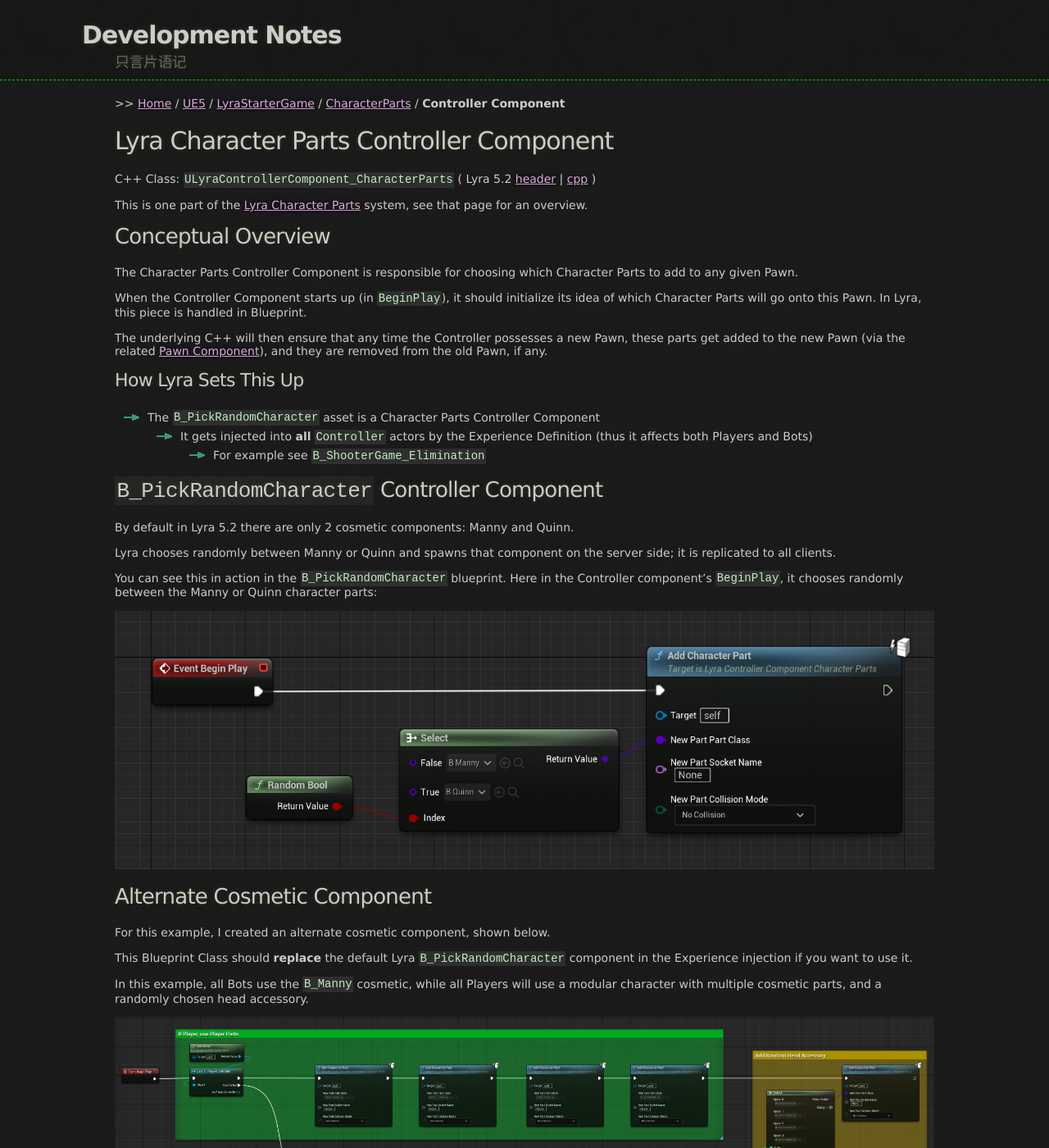
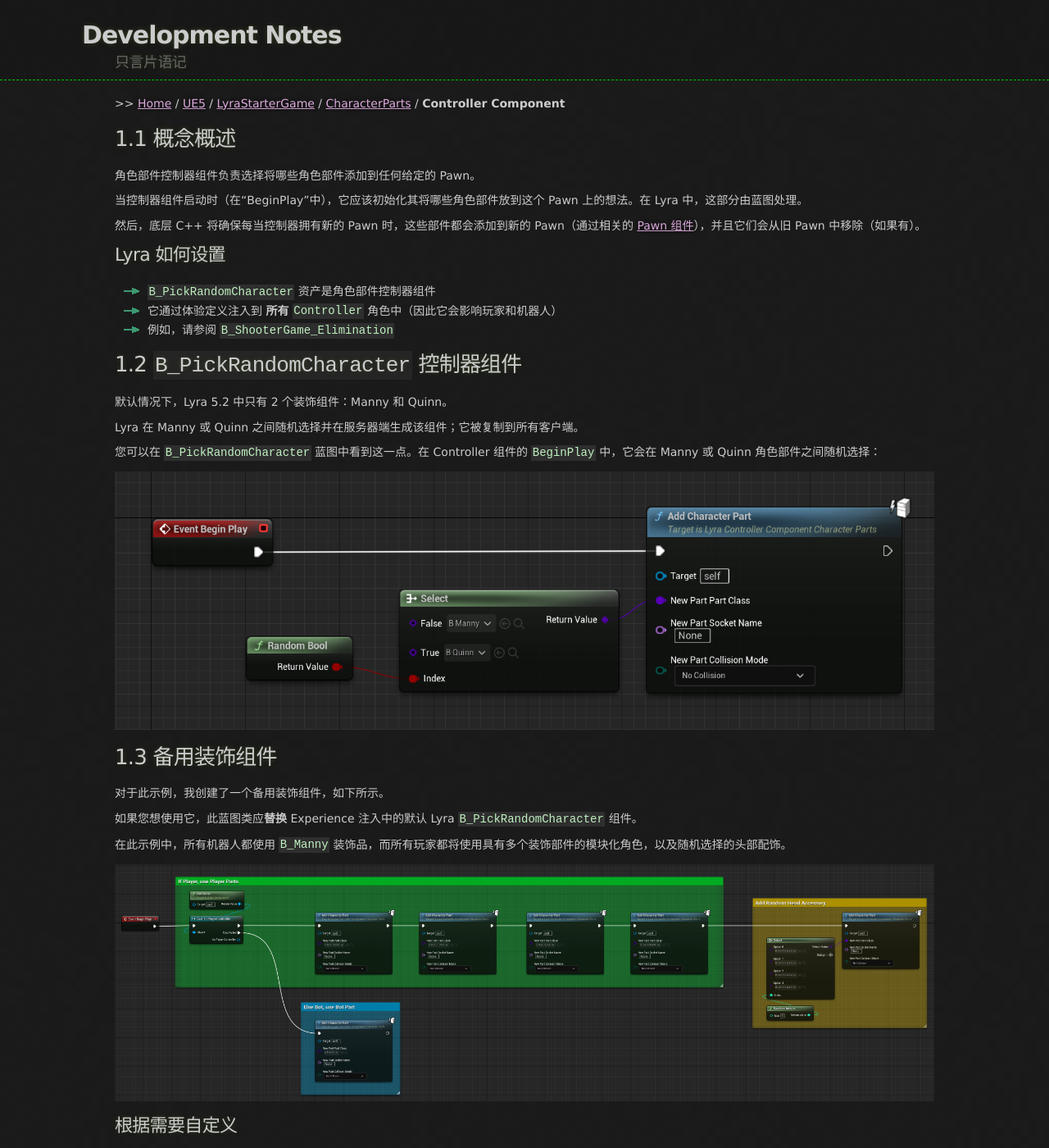
Before and after one commit to kuafu/kuafu.github.io, a Jekyll site: the page built from UE5/LyraStarterGame/CharacterParts/ControllerComponent.md, in a window 1280 px wide and 1400 px high. Shown: the whole window at 82% size. Built offline with Jekyll 4.4.1, drawn with Linux system fonts in a browser that asks for light colours; some of the changed text lies outside the part shown.

Commit message:
Lyra Character Parts: Controller Component

```diff
--- a/UE5/LyraStarterGame/CharacterParts/ControllerComponent.md
+++ b/UE5/LyraStarterGame/CharacterParts/ControllerComponent.md
@@ -4,73 +4,42 @@ description: "Details the Controller-specific Component that drives the Lyra Cha
 breadcrumb_path: "UE5/LyraStarterGame/CharacterParts"
 breadcrumb_name: "Controller Component"
 ---
+## 1.1 概念概述
 
-# Lyra Character Parts Controller Component
+角色部件控制器组件负责选择将哪些角色部件添加到任何给定的 Pawn。
 
-C++ Class: `ULyraControllerComponent_CharacterParts`
-( Lyra 5.2
- [header](https://github.com/EpicGames/UnrealEngine/blob/5.2/Samples/Games/Lyra/Source/LyraGame/Cosmetics/LyraControllerComponent_CharacterParts.h)
-|
- [cpp](https://github.com/EpicGames/UnrealEngine/blob/5.2/Samples/Games/Lyra/Source/LyraGame/Cosmetics/LyraControllerComponent_CharacterParts.cpp)
-)
+当控制器组件启动时（在“BeginPlay”中），它应该初始化其将哪些角色部件放到这个 Pawn 上的想法。在 Lyra 中，这部分由蓝图处理。
 
-This is one part of the [Lyra Character Parts](/UE5/LyraStarterGame/CharacterParts/) system,
-see that page for an overview.
+然后，底层 C++ 将确保每当控制器拥有新的 Pawn 时，这些部件都会添加到新的 Pawn（通过相关的 [Pawn 组件](./PawnComponent)），并且它们会从旧 Pawn 中移除（如果有）。
 
+### Lyra 如何设置
 
-## Conceptual Overview
+- `B_PickRandomCharacter` 资产是角色部件控制器组件
+- 它通过体验定义注入到 **所有** `Controller` 角色中（因此它会影响玩家和机器人）
+- 例如，请参阅 `B_ShooterGame_Elimination`
 
-The Character Parts Controller Component is responsible for choosing which
-Character Parts to add to any given Pawn.
+## 1.2 `B_PickRandomCharacter` 控制器组件
 
-When the Controller Component starts up (in `BeginPlay`), it should initialize its idea of
-which Character Parts will go onto this Pawn.  In Lyra, this piece is handled in Blueprint.
+默认情况下，Lyra 5.2 中只有 2 个装饰组件：Manny 和 Quinn。
 
-The underlying C++ will then ensure that any time the Controller possesses a new Pawn,
-these parts get added to the new Pawn (via the related [Pawn Component](./PawnComponent)),
-and they are removed from the old Pawn, if any.
+Lyra 在 Manny 或 Quinn 之间随机选择并在服务器端生成该组件；它被复制到所有客户端。
 
-
-### How Lyra Sets This Up
-
-- The `B_PickRandomCharacter` asset is a Character Parts Controller Component
-  - It gets injected into **all** `Controller` actors by the Experience Definition (thus it affects both Players and Bots)
-    - For example see `B_ShooterGame_Elimination`
-
-
-## `B_PickRandomCharacter` Controller Component
-
-By default in Lyra 5.2 there are only 2 cosmetic components: Manny and Quinn.
-
-Lyra chooses randomly between Manny or Quinn and spawns that component on the server side;
-it is replicated to all clients.
-
-You can see this in action in the `B_PickRandomCharacter` blueprint.
-Here in the Controller component's `BeginPlay`, it chooses randomly between the Manny or Quinn
-character parts:
+您可以在 `B_PickRandomCharacter` 蓝图中看到这一点。在 Controller 组件的 `BeginPlay` 中，它会在 Manny 或 Quinn 角色部件之间随机选择：
 
 [![B_PickRandomCharacter](./screenshots/B_PickRandomCharacter.png)](./screenshots/B_PickRandomCharacter.png)
 
+## 1.3 备用装饰组件
 
-## Alternate Cosmetic Component
+对于此示例，我创建了一个备用装饰组件，如下所示。
 
-For this example, I created an alternate cosmetic component, shown below.
+如果您想使用它，此蓝图类应**替换** Experience 注入中的默认 Lyra `B_PickRandomCharacter` 组件。
 
-This Blueprint Class should **replace** the default Lyra `B_PickRandomCharacter` component
-in the Experience injection if you want to use it.
-
-In this example, all Bots use the `B_Manny` cosmetic, while all Players
-will use a modular character with multiple cosmetic parts,
-and a randomly chosen head accessory.
+在此示例中，所有机器人都使用 `B_Manny` 装饰品，而所有玩家都将使用具有多个装饰部件的模块化角色，以及随机选择的头部配饰。
 
 [![Alternate Cosmetic Component](./screenshots/AlternateCosmeticComponent.png)](./screenshots/AlternateCosmeticComponent.png)
 
+### 根据需要自定义
 
-### Customize this as you like
+您可能希望在游戏中拥有一个非常复杂的角色化妆品系统，在这种情况下，您需要扩展它以使用所有选项来确定构成任何给定角色的化妆品。
 
-You may want to have a very complex character cosmetic system in your game,
-in which case you'd want to extend this to use all of your options for what
-cosmetics make up any given character.
-
-The Controller Component is the one that decides what parts should exist,
-so this is where to put that logic.
+控制器组件决定了哪些部分应该存在，所以这就是放置逻辑的地方。
```
